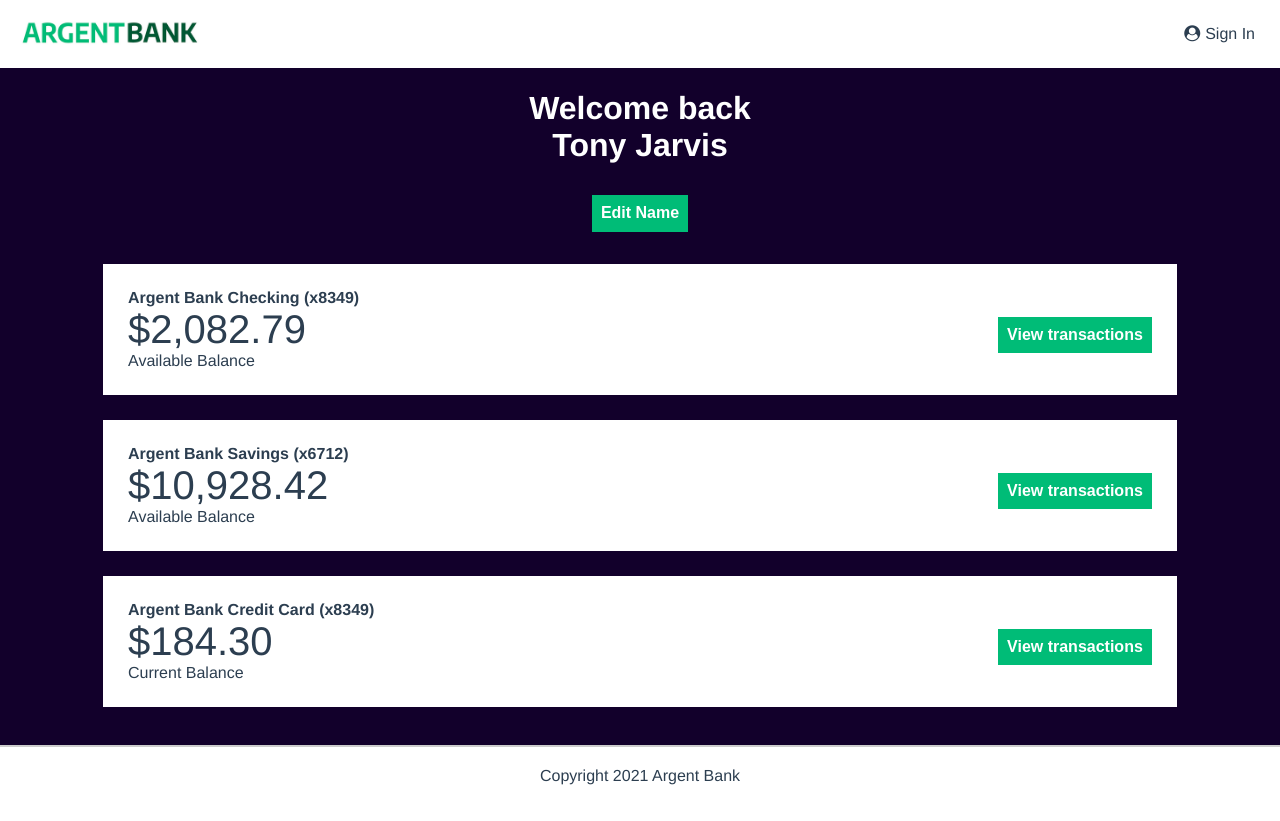
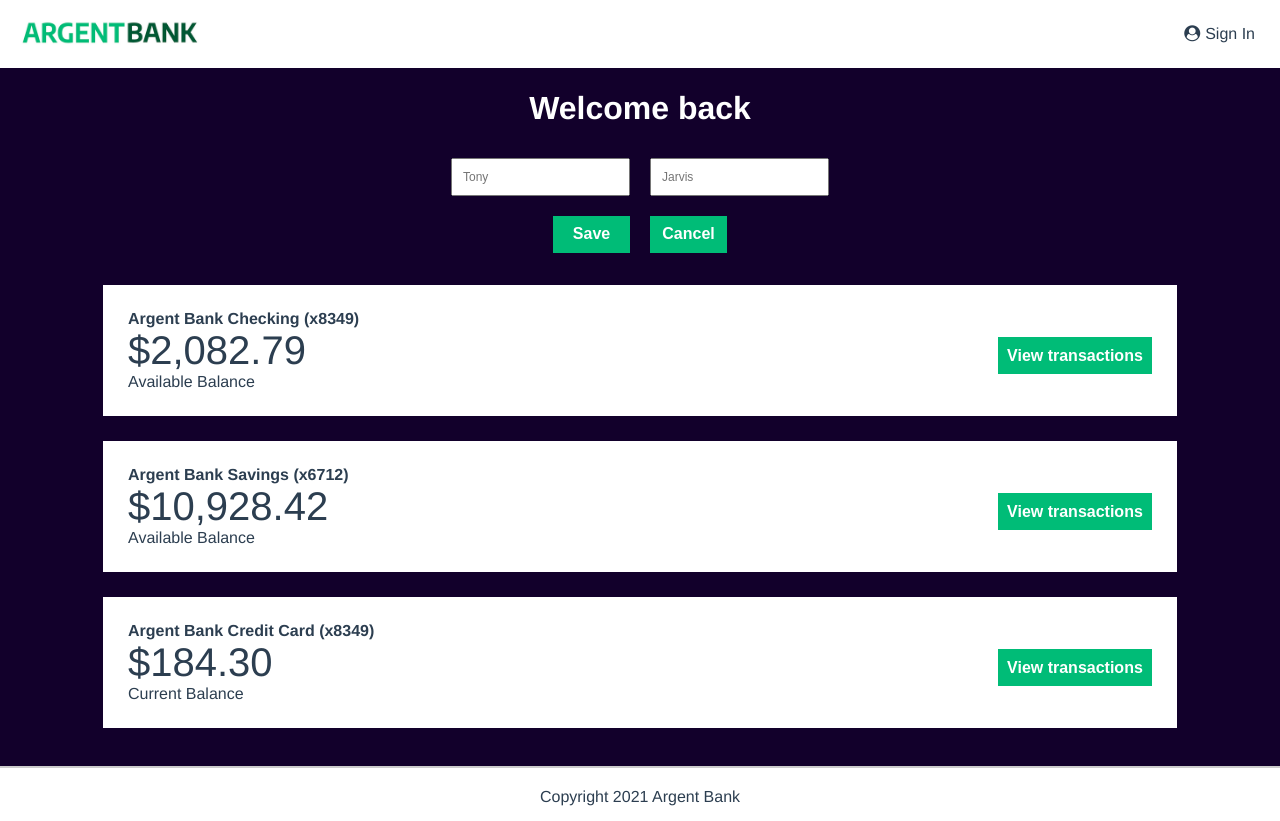
Before and after one commit to maxime-rl/maxime-robil-lepretre_12_15102021, a React (Create React App) app: page /profile in a window 1280 px wide. Both pictures are taken after a click on the button "Edit Name". Before the commit the page ends 800 px from the top, so only its background shows below. Built offline with nearby package versions, Linux system fonts and the light colour scheme.

Commit message:
feat: add basic local state to display editName btn on UserProfilePage

```diff
--- a/src/pages/LoginPage/LoginPage.jsx
+++ b/src/pages/LoginPage/LoginPage.jsx
@@ -26,11 +26,11 @@ export default function LoginPage() {
         <form onSubmit={handleSubmit}>
           <S.InputContainer>
             <label htmlFor="username">Username</label>
-            <input id="username" name="username" type="text" />
+            <input id="username" name="username" type="text" required />
           </S.InputContainer>
           <S.InputContainer>
             <label htmlFor="password">Password</label>
-            <input id="password" name="password" type="text" />
+            <input id="password" name="password" type="text" required />
           </S.InputContainer>
           <S.CheckboxContainer>
             <input id="remember-me" name="remember-me" type="checkbox" />
--- a/src/pages/LoginPage/LoginPage.styled.js
+++ b/src/pages/LoginPage/LoginPage.styled.js
@@ -60,6 +60,7 @@ export const BtnSubmit = styled.button`
   padding: 9.2px;
   width: 100%;
   font-size: 1.6rem;
+  font-weight: 700;
   color: ${styleColor.colorWhite};
   border: 0;
   background-color: ${styleColor.colorPrimary};
--- a/src/pages/UserProfilePage/UserProfilePage.jsx
+++ b/src/pages/UserProfilePage/UserProfilePage.jsx
@@ -1,4 +1,4 @@
-import React from "react";
+import React, { useState } from "react";
 import { UserAccountCard } from "../../components";
 import * as S from "./UserProfilePage.styled";
 
@@ -8,10 +8,24 @@ import * as S from "./UserProfilePage.styled";
  * @function UserProfilePage
  */
 export default function UserProfilePage() {
+  const [editName, setEditName] = useState(false);
+
   // WIP => test while waiting for data state
   const user = {
-    userName: "Tony",
+    firstName: "Tony",
     lastName: "Jarvis",
+  };
+
+  const handleSubmit = (e) => {
+    e.preventDefault();
+    const data = {
+      firstname: e.target.firstname.value,
+      lastname: e.target.lastname.value,
+    };
+    const json = JSON.stringify(data, null, 4);
+    console.clear();
+    console.log(json);
+    setEditName(false);
   };
 
   return (
@@ -19,11 +33,38 @@ export default function UserProfilePage() {
       <S.Header>
         <S.H1>
           <span>Welcome back</span>
-          <span>
-            {user.userName} {user.lastName}
-          </span>
+          {!editName ? (
+            <span>
+              {user.firstName} {user.lastName}
+            </span>
+          ) : null}
         </S.H1>
-        <S.Btn>Edit Name</S.Btn>
+        {!editName ? (
+          <S.Btn onClick={() => setEditName(true)}>Edit Name</S.Btn>
+        ) : (
+          <form onSubmit={handleSubmit}>
+            <S.InputsContainer>
+              <label htmlFor="firstname"></label>
+              <input
+                id="firstname"
+                name="firstname"
+                placeholder={user.firstName}
+                type="text"
+              />
+              <label htmlFor="lastname"></label>
+              <input
+                id="lastname"
+                name="lastname"
+                placeholder={user.lastName}
+                type="text"
+              />
+            </S.InputsContainer>
+            <S.BtnContainer>
+              <S.Btn type="submit">Save</S.Btn>
+              <S.Btn onClick={() => setEditName(false)}>Cancel</S.Btn>
+            </S.BtnContainer>
+          </form>
+        )}
       </S.Header>
       <S.Main>
         <h2 className="sr-only">Account</h2>
--- a/src/pages/UserProfilePage/UserProfilePage.styled.js
+++ b/src/pages/UserProfilePage/UserProfilePage.styled.js
@@ -18,14 +18,45 @@ export const H1 = styled.h1`
   align-items: center;
 `;
 
-export const Main = styled.main`
+export const InputsContainer = styled.div`
   display: flex;
   flex-direction: column;
   justify-content: center;
   align-items: center;
-  flex: 1;
-  min-height: calc(100vh - 307px);
-  background: ${styleColor.colorSecondary};
+  flex-wrap: wrap;
+  @media (min-width: 576px) {
+    flex-direction: row;
+  }
+
+  input {
+    margin: 10px;
+    padding: 10px;
+    font-size: 1.2rem;
+  }
+`;
+
+export const BtnContainer = styled.div`
+  display: flex;
+  justify-content: center;
+  align-items: center;
+
+  button {
+    width: 77px;
+
+    &:first-child {
+      margin-right: 7px;
+      @media (min-width: 576px) {
+        margin-right: 10px;
+      }
+    }
+
+    &:last-child {
+      margin-left: 7px;
+      @media (min-width: 576px) {
+        margin-left: 10px;
+      }
+    }
+  }
 `;
 
 export const Btn = styled.button`
@@ -42,3 +73,13 @@ export const Btn = styled.button`
     background-color: ${styleColor.colorPrimaryDarken};
   }
 `;
+
+export const Main = styled.main`
+  display: flex;
+  flex-direction: column;
+  justify-content: center;
+  align-items: center;
+  flex: 1;
+  min-height: calc(100vh - 307px);
+  background: ${styleColor.colorSecondary};
+`;
```
